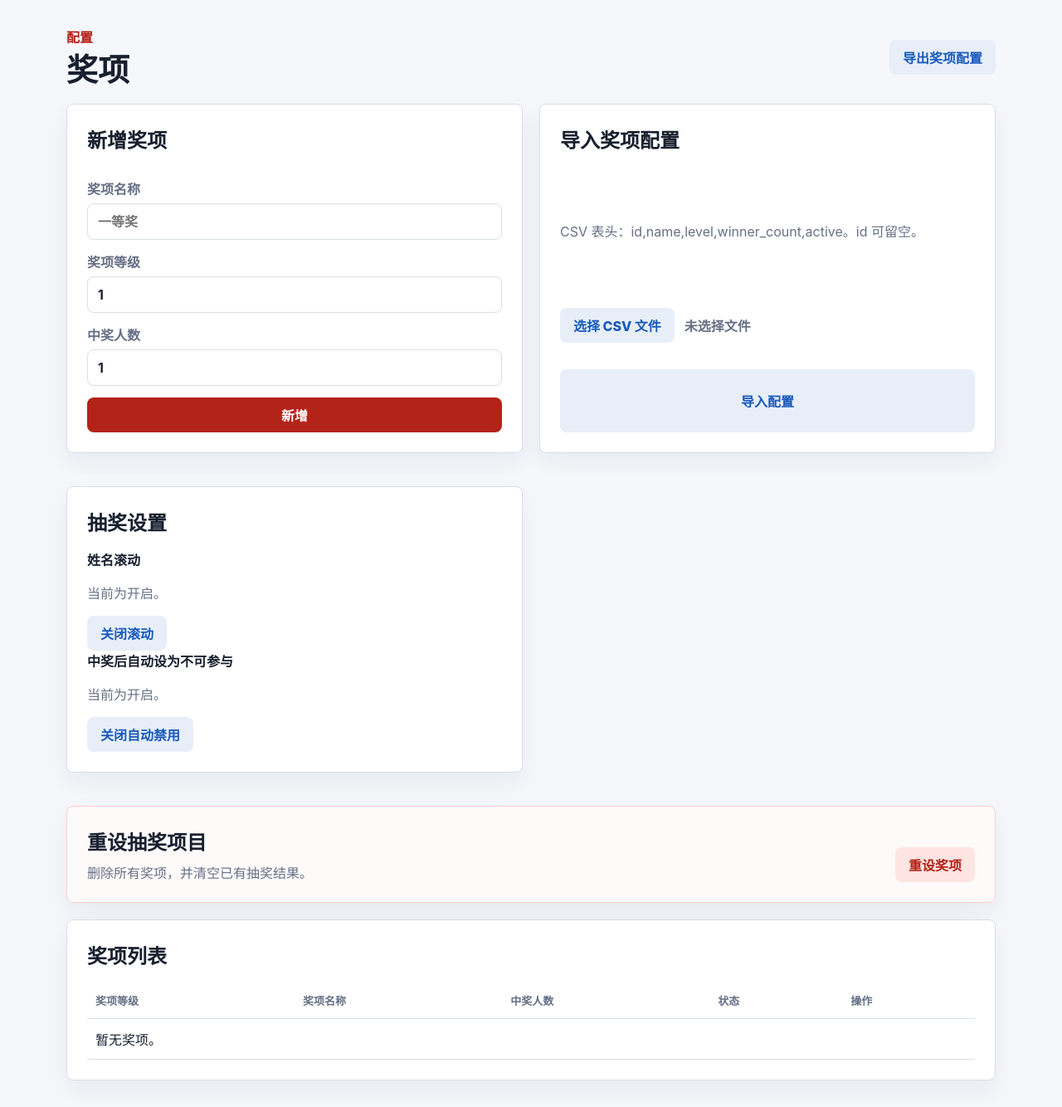
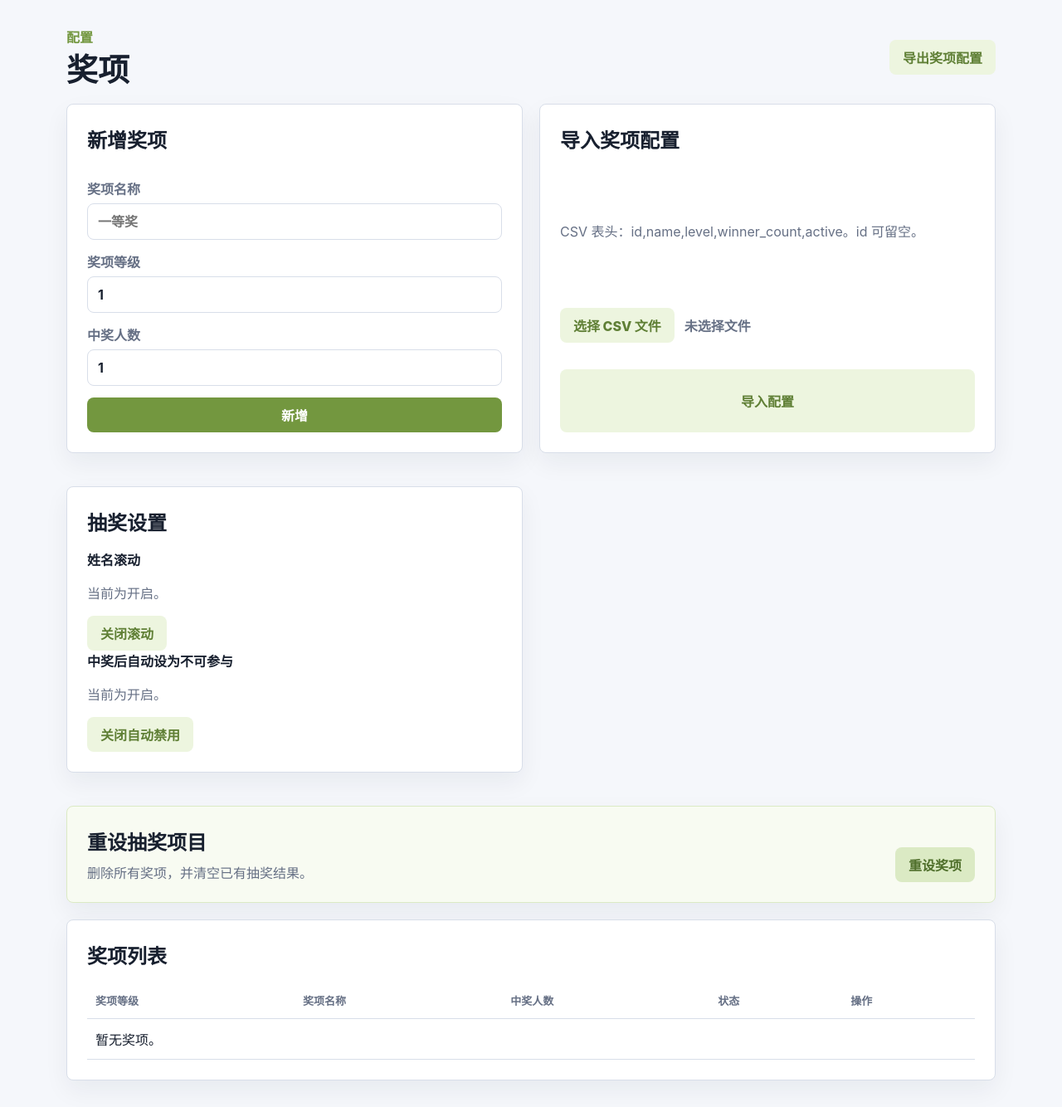
Before and after one commit to lithiumselenate/GalaDraw, a Flask app: page /prizes in a window 1280 px wide. Shown: the part 64-1398 px from the top of the page at 83% size. Run offline with Flask 3, Linux system fonts and the light colour scheme; data that the repository does not hold is empty.

Commit message:
修改后台界面色调风格

```diff
--- a/static/styles.css
+++ b/static/styles.css
@@ -5,10 +5,13 @@
   --muted: #667085;
   --line: #d8dee9;
   --panel: #ffffff;
-  --accent: #b42318;
-  --accent-strong: #8f1a11;
-  --blue: #185abc;
-  --danger: #b42318;
+  --accent: #73973f;
+  --accent-strong: #55732d;
+  --blue: #5f7f35;
+  --danger: #4f6f2b;
+  --green-soft: #edf5df;
+  --green-soft-strong: #dbeac4;
+  --green-ink: #3f5d22;
 }
 
 * {
@@ -73,7 +76,7 @@ nav a {
 }
 
 nav a:hover {
-  background: #eef2f8;
+  background: var(--green-soft);
   color: var(--ink);
 }
 
@@ -91,7 +94,7 @@ nav a:hover {
 }
 
 .nav-logout button:hover {
-  background: #eef2f8;
+  background: var(--green-soft);
   color: var(--ink);
 }
 
@@ -184,8 +187,8 @@ nav a:hover {
   align-items: end;
   justify-content: space-between;
   gap: 20px;
-  border-color: #fecdca;
-  background: #fffafa;
+  border-color: var(--green-soft-strong);
+  background: #f8fbf2;
 }
 
 .danger-zone h2,
@@ -335,12 +338,12 @@ button:disabled {
 }
 
 .secondary {
-  background: #e8eef8;
+  background: var(--green-soft);
   color: var(--blue);
 }
 
 .danger {
-  background: #fee4e2;
+  background: var(--green-soft-strong);
   color: var(--danger);
 }
 
@@ -423,17 +426,17 @@ th {
 .message {
   padding: 12px 14px;
   border-radius: 8px;
-  background: #eef2f8;
+  background: var(--green-soft);
 }
 
 .message.error {
-  background: #fee4e2;
-  color: #912018;
+  background: #e8efd8;
+  color: #4f6f2b;
 }
 
 .message.success {
-  background: #dcfae6;
-  color: #05603a;
+  background: #e1f1cf;
+  color: #3f5d22;
 }
 
 .login-page {
@@ -441,7 +444,7 @@ th {
   display: grid;
   place-items: center;
   background:
-    linear-gradient(135deg, rgba(180, 35, 24, 0.08), rgba(24, 90, 188, 0.08)),
+    linear-gradient(135deg, rgba(115, 151, 63, 0.11), rgba(159, 189, 103, 0.08)),
     var(--bg);
 }
 
@@ -503,8 +506,8 @@ th {
   align-content: center;
   gap: 8px;
   padding: 18px;
-  background: #fff7ed;
-  border: 1px solid #fed7aa;
+  background: #f8fbf2;
+  border: 1px solid var(--green-soft-strong);
   border-radius: 8px;
   opacity: 0;
   transform: translateY(18px) scale(0.98);
```
